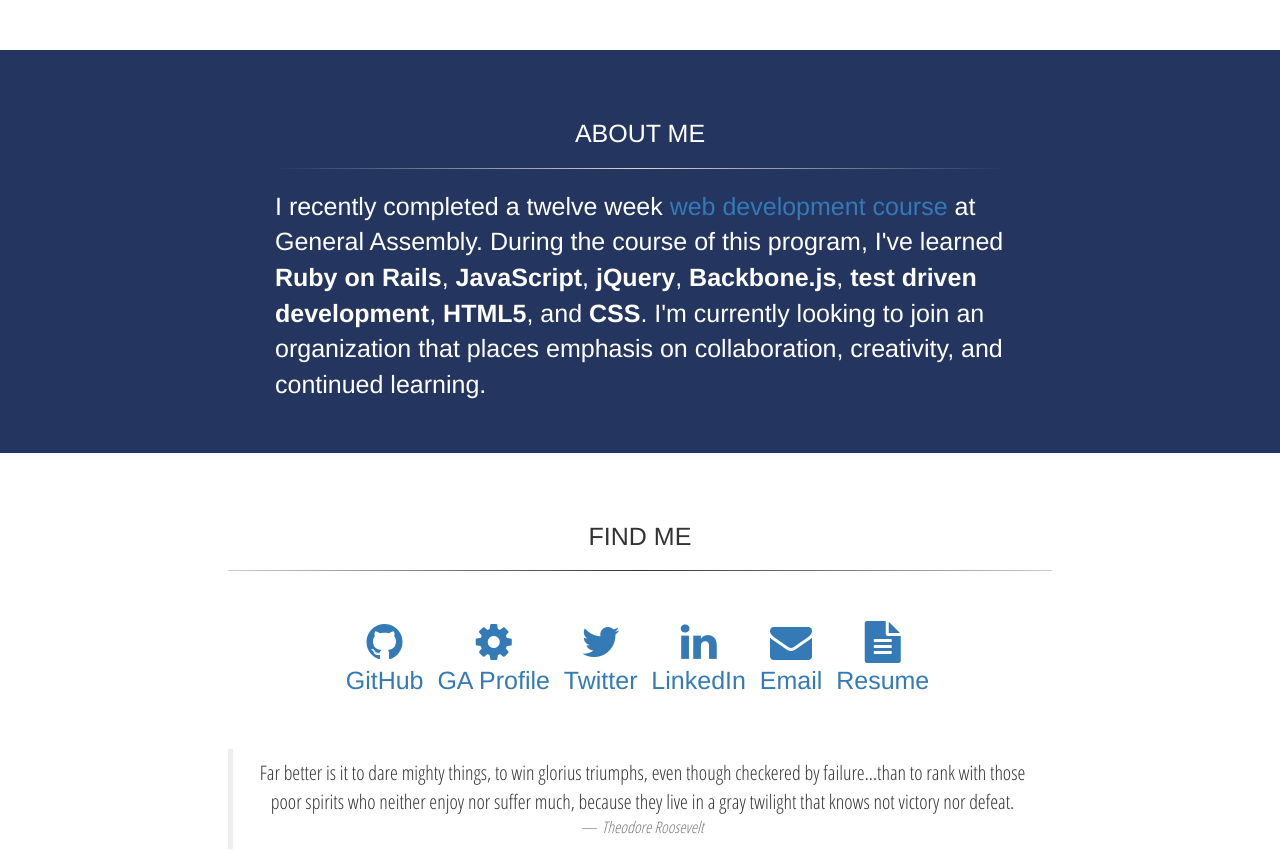
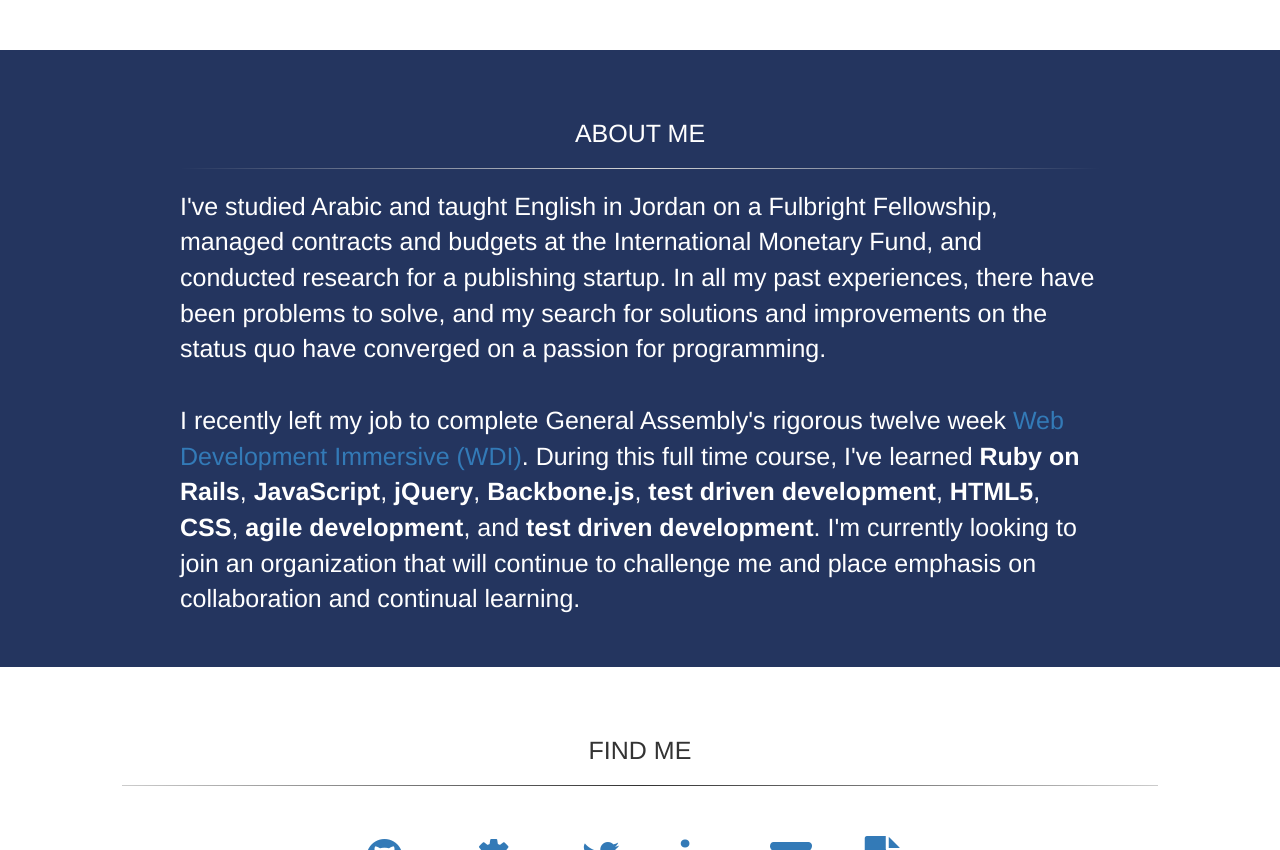
Before and after one commit to kwoodard22/kwoodard22.github.io, a plain HTML site: page index.html in a window 1280 px wide. Shown: the part 1635-2485 px from the top of the page. Drawn offline with nearby package versions, Linux system fonts and the light colour scheme.

```diff
--- a/index.html
+++ b/index.html
@@ -140,20 +140,24 @@
       <!-- ABOUT ME -->
       <section class="module about">
         <div class="container">
-          <div class="col-md-8 col-md-offset-2">
+          <div class="col-md-10 col-md-offset-1">
             <div class="about-box">
               <div id="about-me">
                 <h2>ABOUT ME</h2>
                 <hr class="style-two">
               </div>
-              <p>I recently completed a twelve week <a href="https://generalassemb.ly/education/web-development-immersive">web development course</a> at General Assembly. During the course of this program, I've learned <strong>Ruby on Rails</strong>, <strong>JavaScript</strong>, <strong>jQuery</strong>, <strong>Backbone.js</strong>, <strong>test driven development</strong>, <strong>HTML5</strong>, and <strong>CSS</strong>. I'm currently looking to join an organization that places emphasis on collaboration, creativity, and continued learning.</p>
+              <p>
+                I've studied Arabic and taught English in Jordan on a Fulbright Fellowship, managed contracts and budgets at the International Monetary Fund, and conducted research for a publishing startup. In all my past experiences, there have been problems to solve, and my search for solutions and improvements on the status quo have converged on a passion for programming.</br></br>
+
+                I recently left my job to complete General Assembly's rigorous twelve week <a href="https://generalassemb.ly/education/web-development-immersive">Web Development Immersive (WDI)</a>. During this full time course, I've learned <strong>Ruby on Rails</strong>, <strong>JavaScript</strong>, <strong>jQuery</strong>, <strong>Backbone.js</strong>, <strong>test driven development</strong>, <strong>HTML5</strong>, <strong>CSS</strong>, <strong>agile development</strong>, and <strong>test driven development</strong>. I'm currently looking to join an organization that will continue to challenge me and place emphasis on collaboration and continual learning.
+              </p>
             </div>
           </div>
         </div>
       </section>
       <!-- CONTACT -->
       <section class="module contact">
-        <div class="col-md-8 col-md-offset-2 text-center">
+        <div class="col-md-10 col-md-offset-1 text-center">
           <div id="contact">
             <h2>FIND ME</h2>
             <hr class="style-one">
```
